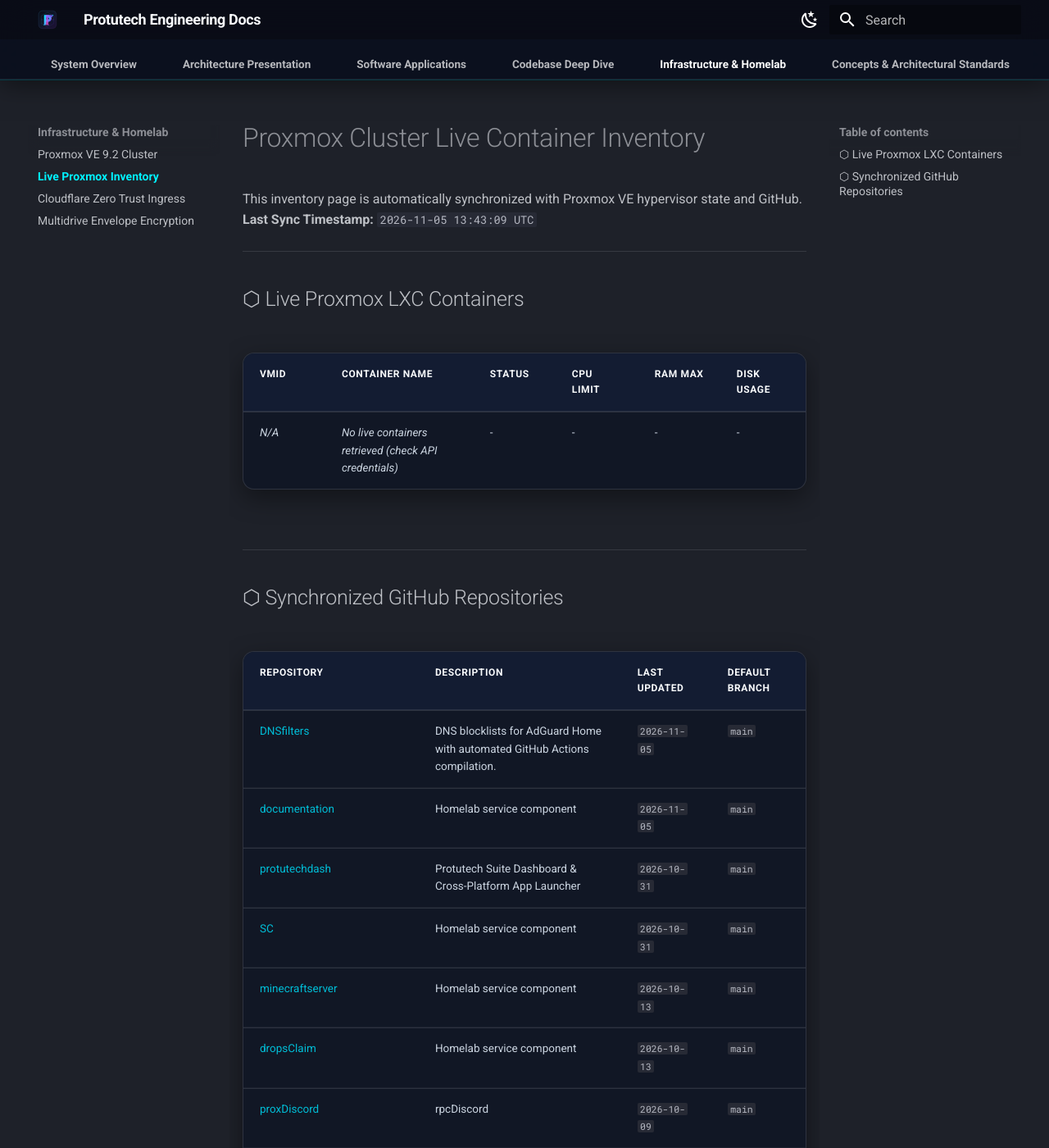
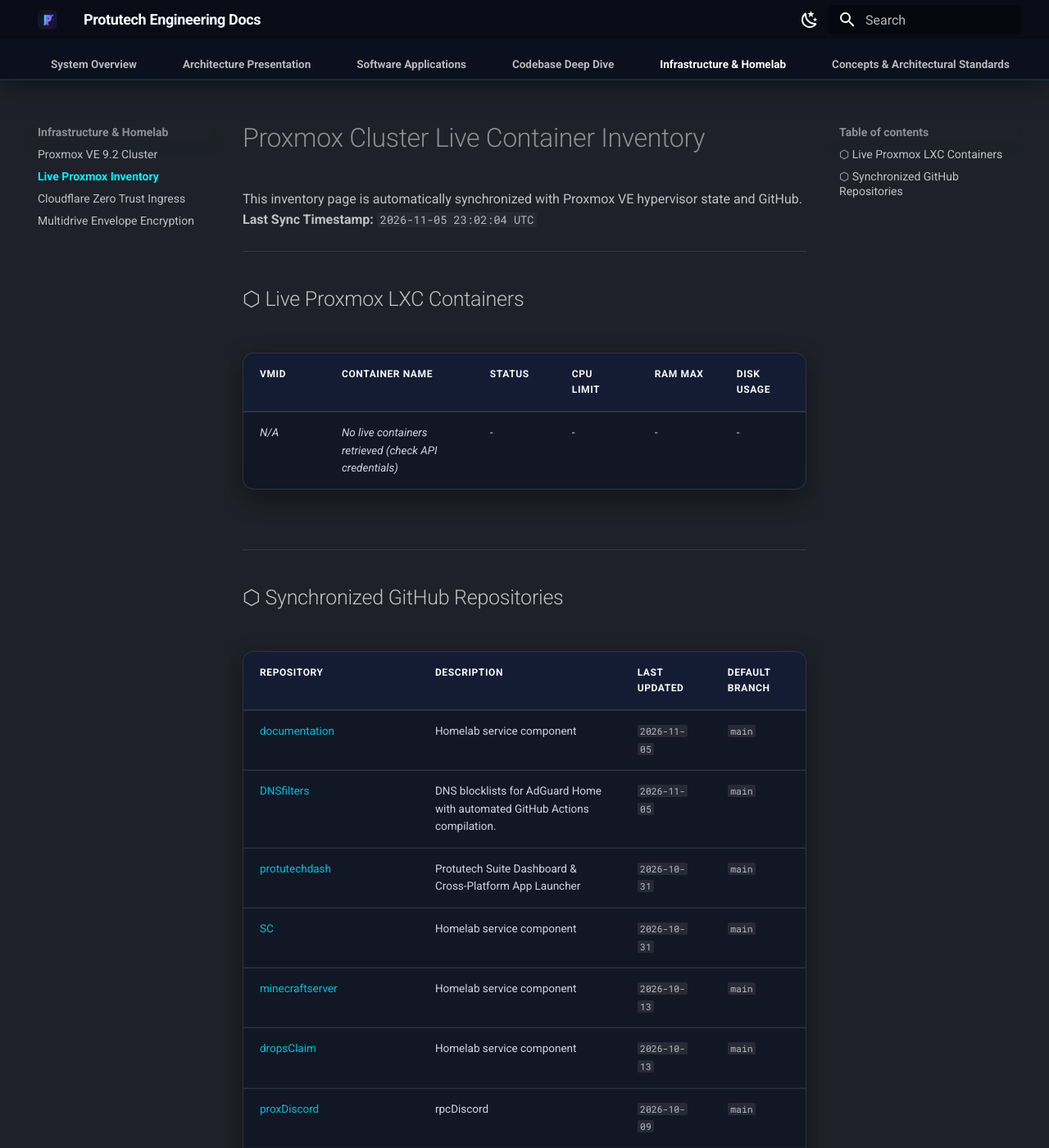
Before and after one commit to IAndrexI/documentation, an MkDocs documentation site: the page built from docs/infra/proxmox-live-inventory.md, in a window 1280 px wide and 1400 px high. Shown: the whole window at 82% size. Built offline with MkDocs 1.6.1 and Material for MkDocs 9.7.7, drawn with Linux system fonts in a browser that asks for light colours.

Commit message:
chore(auto-update): sync live Proxmox containers and GitHub repos [skip ci]

```diff
--- a/docs/infra/proxmox-live-inventory.md
+++ b/docs/infra/proxmox-live-inventory.md
@@ -1,7 +1,7 @@
 # Proxmox Cluster Live Container Inventory
 
 This inventory page is automatically synchronized with Proxmox VE hypervisor state and GitHub.
-**Last Sync Timestamp:** `2026-11-05 13:43:09 UTC`
+**Last Sync Timestamp:** `2026-11-05 23:02:04 UTC`
 
 ---
 
@@ -17,8 +17,8 @@ This inventory page is automatically synchronized with Proxmox VE hypervisor sta
 
 | Repository | Description | Last Updated | Default Branch |
 | :--- | :--- | :--- | :--- |
+| [documentation](https://github.com/IAndrexI/documentation) | Homelab service component | `2026-11-05` | `main` |
 | [DNSfilters](https://github.com/IAndrexI/DNSfilters) | DNS blocklists for AdGuard Home with automated GitHub Actions compilation. | `2026-11-05` | `main` |
-| [documentation](https://github.com/IAndrexI/documentation) | Homelab service component | `2026-11-05` | `main` |
 | [protutechdash](https://github.com/IAndrexI/protutechdash) | Protutech Suite Dashboard & Cross-Platform App Launcher | `2026-10-31` | `main` |
 | [SC](https://github.com/IAndrexI/SC) | Homelab service component | `2026-10-31` | `main` |
 | [minecraftserver](https://github.com/IAndrexI/minecraftserver) | Homelab service component | `2026-10-13` | `main` |
```
